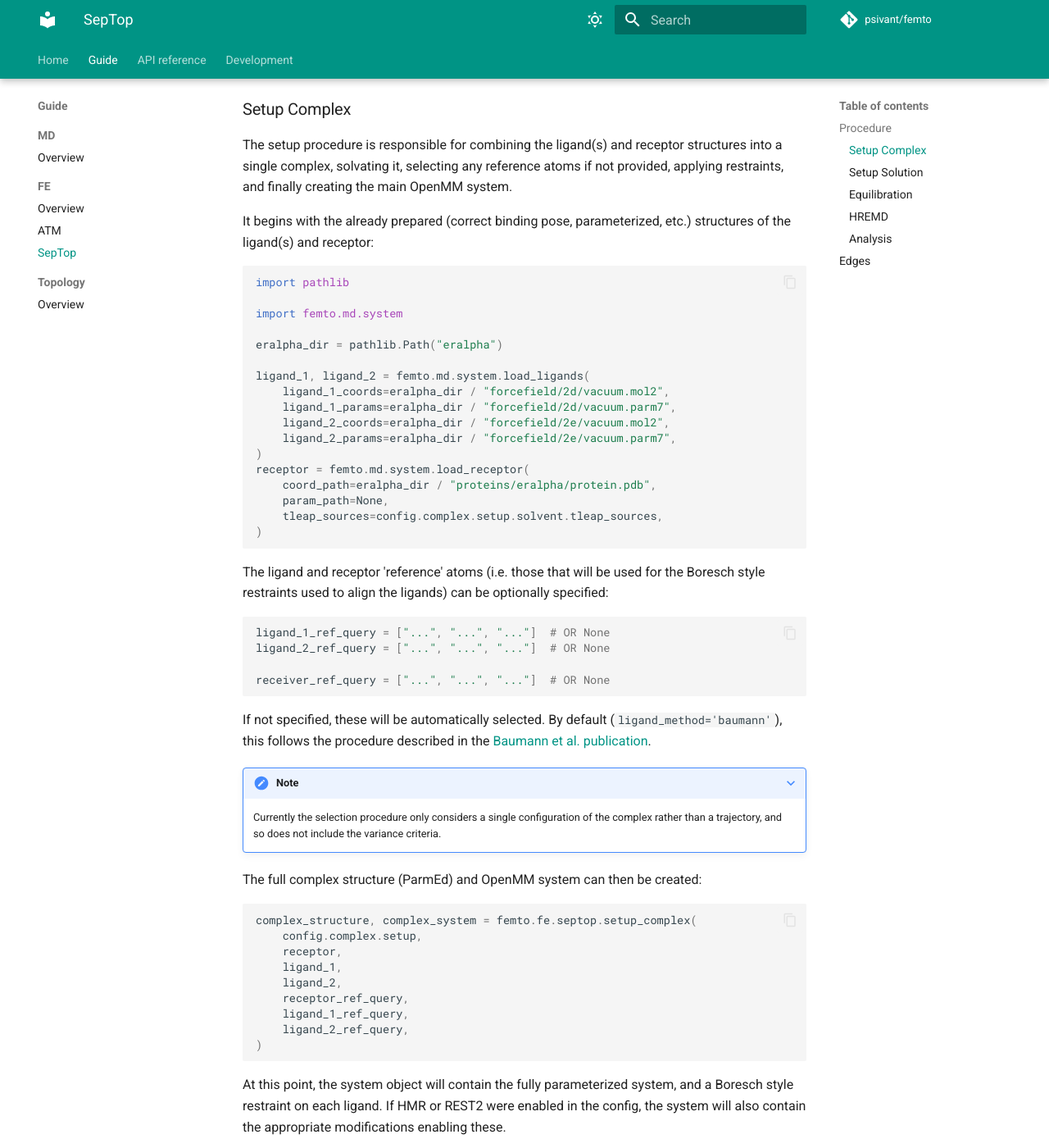
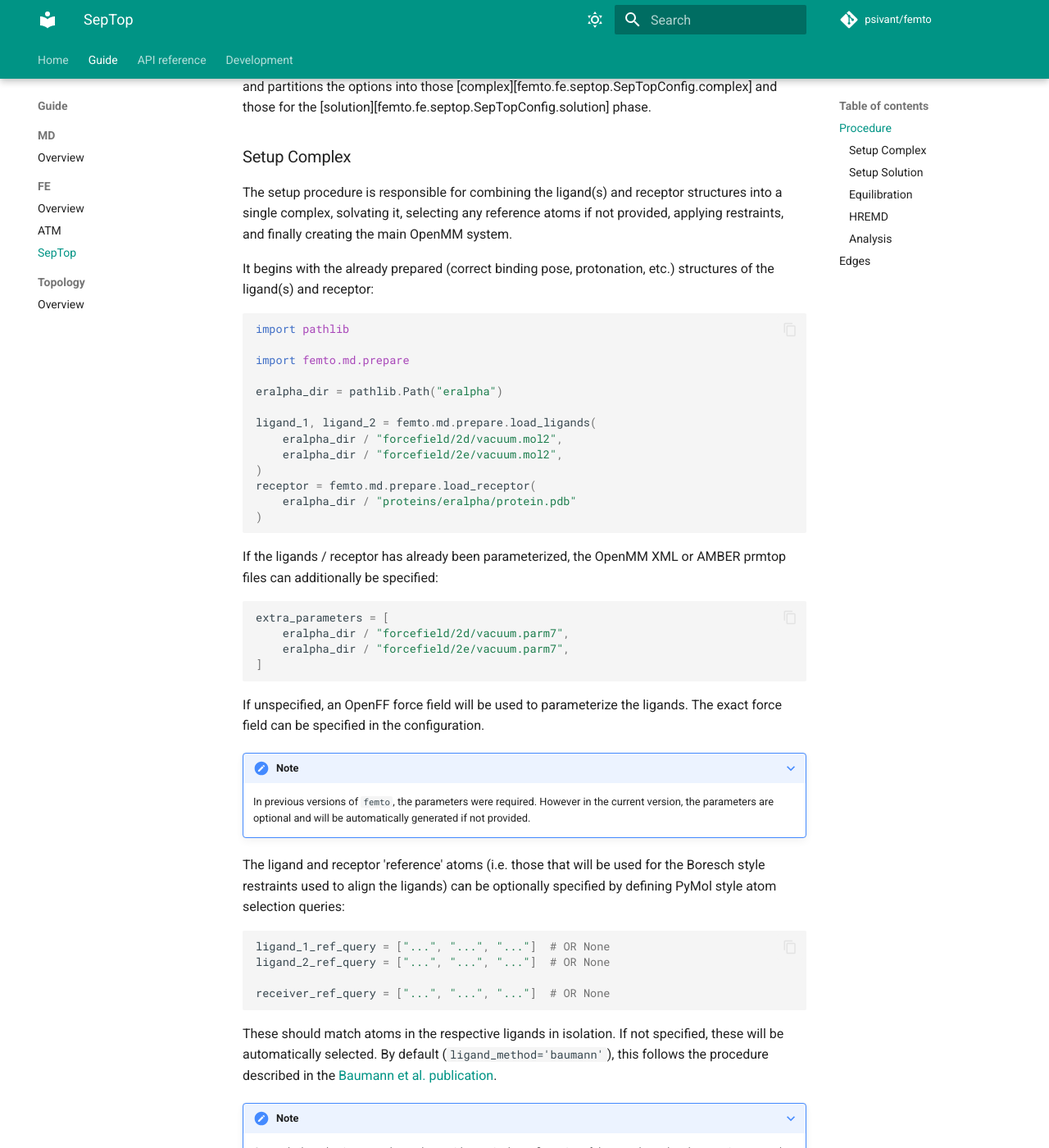
Before and after one commit to Psivant/femto, an MkDocs documentation site: the page built from docs/guide-septop.md, in a window 1280 px wide and 1400 px high, scrolled down 1063 px. Shown: the whole window at 82% size. Built offline with MkDocs 1.6.1 and Material for MkDocs 9.7.7, drawn with Linux system fonts in a browser that asks for light colours; comment, search, counter and statistics services are not loaded; the version menu is left out; some of the changed text lies outside the part shown.

Commit message:
update docs

````diff
--- a/docs/guide-septop.md
+++ b/docs/guide-septop.md
@@ -1,3 +1,5 @@
+from statsmodels.regression.rolling import extra_parameters
+
 # SepTop
 
 The Seperated Topology (SepTop) method, unlike traditional FEP methods and similar to ATM, does not require setting up
@@ -44,31 +46,43 @@
 The setup procedure is responsible for combining the ligand(s) and receptor structures into a single complex, solvating
 it, selecting any reference atoms if not provided, applying restraints, and finally creating the main OpenMM system.
 
-It begins with the already prepared (correct binding pose, parameterized, etc.) structures of the ligand(s) and
-receptor:
+It begins with the already prepared (correct binding pose, protonation, etc.) structures of the ligand(s) and receptor:
 
 ```python
 import pathlib
 
-import femto.md.system
+import femto.md.prepare
 
 eralpha_dir = pathlib.Path("eralpha")
 
-ligand_1, ligand_2 = femto.md.system.load_ligands(
-    ligand_1_coords=eralpha_dir / "forcefield/2d/vacuum.mol2",
-    ligand_1_params=eralpha_dir / "forcefield/2d/vacuum.parm7",
-    ligand_2_coords=eralpha_dir / "forcefield/2e/vacuum.mol2",
-    ligand_2_params=eralpha_dir / "forcefield/2e/vacuum.parm7",
+ligand_1, ligand_2 = femto.md.prepare.load_ligands(
+    eralpha_dir / "forcefield/2d/vacuum.mol2",
+    eralpha_dir / "forcefield/2e/vacuum.mol2",
 )
-receptor = femto.md.system.load_receptor(
-    coord_path=eralpha_dir / "proteins/eralpha/protein.pdb",
-    param_path=None,
-    tleap_sources=config.complex.setup.solvent.tleap_sources,
+receptor = femto.md.prepare.load_receptor(
+    eralpha_dir / "proteins/eralpha/protein.pdb"
 )
 ```
 
+If the ligands / receptor has already been parameterized, the OpenMM XML or AMBER prmtop files can additionally be
+specified:
+
+```python
+extra_parameters = [
+    eralpha_dir / "forcefield/2d/vacuum.parm7",
+    eralpha_dir / "forcefield/2e/vacuum.parm7",
+]
+```
+
+If unspecified, an OpenFF force field will be used to parameterize the ligands. The
+exact force field can be specified in the configuration.
+
+???+ note
+    In previous versions of `femto`, the parameters were required. However in the current version, the parameters are
+    optional and will be automatically generated if not provided.
+
 The ligand and receptor 'reference' atoms (i.e. those that will be used for the Boresch style restraints used to align
-the ligands) can be optionally specified:
+the ligands) can be optionally specified by defining PyMol style atom selection queries:
 
 ```python
 ligand_1_ref_query = ["...", "...", "..."]  # OR None
@@ -77,24 +91,29 @@
 receiver_ref_query = ["...", "...", "..."]  # OR None
 ```
 
-If not specified, these will be automatically selected. By default (`ligand_method='baumann'`), this follows the
-procedure described in the [Baumann et al. publication](https://pubs.acs.org/doi/full/10.1021/acs.jctc.3c00282).
+These should match atoms in the respective ligands in isolation. If not specified, these will be automatically
+selected. By default (`ligand_method='baumann'`), this follows the procedure described in the
+[Baumann et al. publication](https://pubs.acs.org/doi/full/10.1021/acs.jctc.3c00282).
 
 ???+ note
     Currently the selection procedure only considers a single configuration of the complex rather than a trajectory,
     and so does not include the variance criteria.
 
-The full complex structure (ParmEd) and OpenMM system can then be created:
+The full complex topology and OpenMM system can then be created:
 
 ```python
-complex_structure, complex_system = femto.fe.septop.setup_complex(
+import femto.fe.septop
+
+complex_topology, complex_system = femto.fe.septop.setup_complex(
     config.complex.setup,
     receptor,
     ligand_1,
     ligand_2,
+    [],
     receptor_ref_query,
     ligand_1_ref_query,
     ligand_2_ref_query,
+    extra_parameters
 )
 ```
 
@@ -106,7 +125,7 @@
     The solvated system can be saved for easier inspection and checkpointing:
 
     ```python
-    complex_structure.save("system.pdb")
+    complex_topology.to_file("system.pdb")
     ```
 
 ### Setup Solution
@@ -119,11 +138,10 @@
 The setup procedure is responsible for combining the ligand(s) and at a fixed distance, solvating,
 selecting any reference atoms if not provided, applying restraints, and finally creating the main OpenMM system.
 
-
 ```python
 import femto.fe.septop
 
-solution_structure, solution_system = femto.fe.septop.setup_solution(
+solution_topology, solution_system = femto.fe.septop.setup_solution(
     config.solution.setup,
     ligand_1,
     ligand_2,
@@ -159,7 +177,7 @@
 
     coords = femto.fe.septop.equilibrate_states(
         complex_system,
-        complex_structure,
+        complex_topology,
         config.complex.states,
         config.complex.equilibrate,
         femto.md.constants.OpenMMPlatform.CUDA,
@@ -174,7 +192,7 @@
 
     coords = femto.fe.septop.equilibrate_states(
         solution_system,
-        solution_structure,
+        solution_topology,
         config.solution.states,
         config.solution.equilibrate,
         femto.md.constants.OpenMMPlatform.CUDA,
@@ -202,7 +220,7 @@
 
     femto.fe.septop.run_hremd(
         complex_system,
-        complex_structure,
+        complex_topology,
         coords,
         config.complex.states,
         config.complex.sample,
@@ -222,7 +240,7 @@
 
     femto.fe.septop.run_hremd(
         solution_system,
-        solution_structure,
+        solution_topology,
         coords,
         config.solution.states,
         config.solution.sample,
````
Also changed, not shown: docs/guide-atm.md (+33 -20 lines), docs/guide-fe.md (+11 -11 lines).
